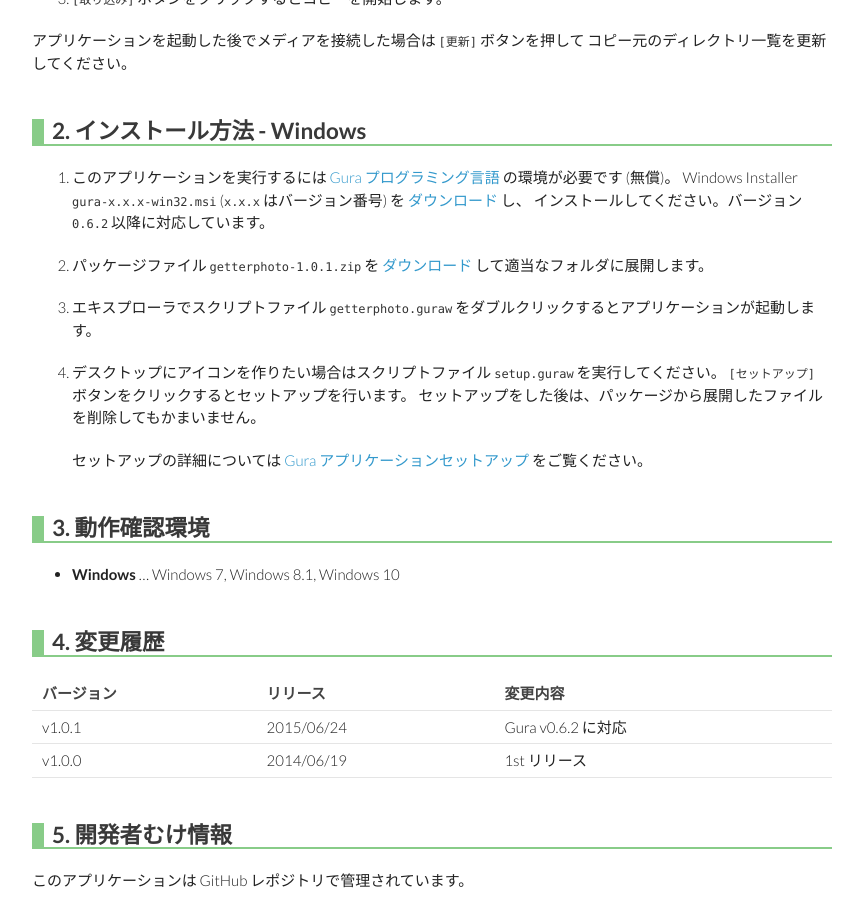
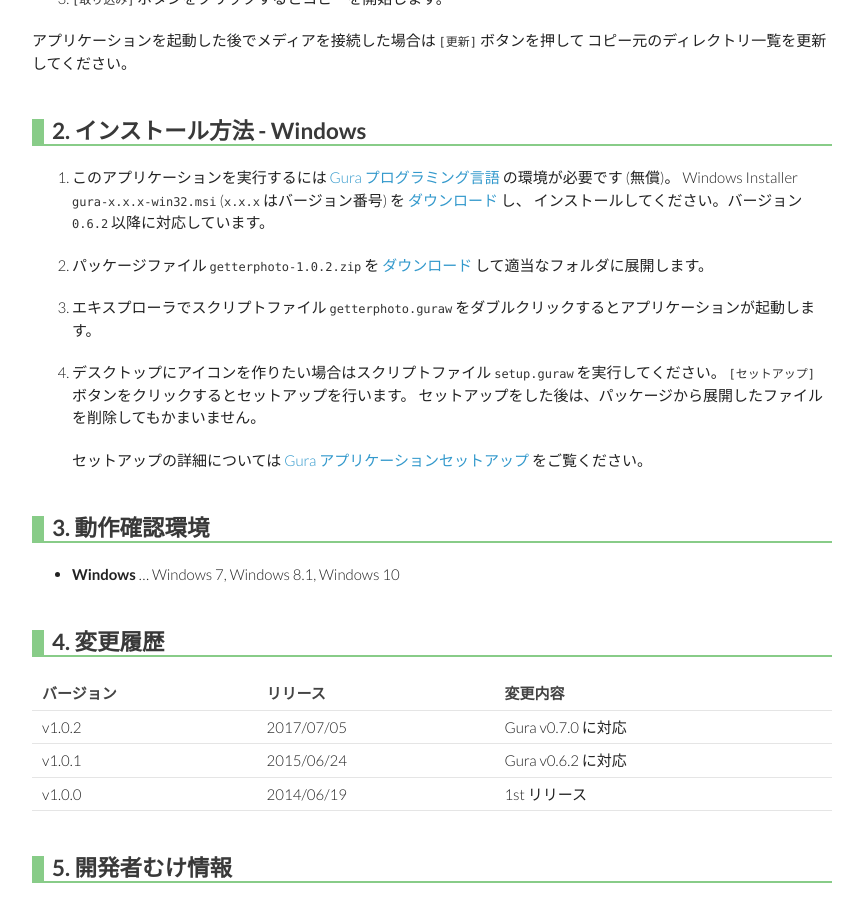
Before and after one commit to gura-app/gura-app.github.io, a Jekyll site: the page built from getterphoto/index.md, in a window 1280 px wide and 900 px high, scrolled down 1617 px. Shown: the whole window, without its empty margins (208-1071 px from the left). Built offline with Jekyll 4.4.1, drawn with Linux system fonts in a browser that asks for light colours.

Commit message:
updated document

```diff
--- a/getterphoto/index.md
+++ b/getterphoto/index.md
@@ -4,7 +4,7 @@ lang: ja
 title: デジカメ写真取り込みアプリ Getter Photo
 description: デジカメで撮影した画像ファイルをパソコンに取り込むアプリケーション
 app_package: getterphoto
-app_version: 1.0.1
+app_version: 1.0.2
 app_iconimage: images/getterphoto-ico.png
 ---
 
@@ -87,6 +87,10 @@ SD カードなどのメディアを PC に接続してアプリケーション
 <table>
 <tr><th>バージョン</th><th>リリース</th><th>変更内容</th></tr>
 
+<tr><td>v1.0.2</td><td>2017/07/05</td><td>
+Gura v0.7.0 に対応
+</td></tr>
+
 <tr><td>v1.0.1</td><td>2015/06/24</td><td>
 Gura v0.6.2 に対応
 </td></tr>
```
